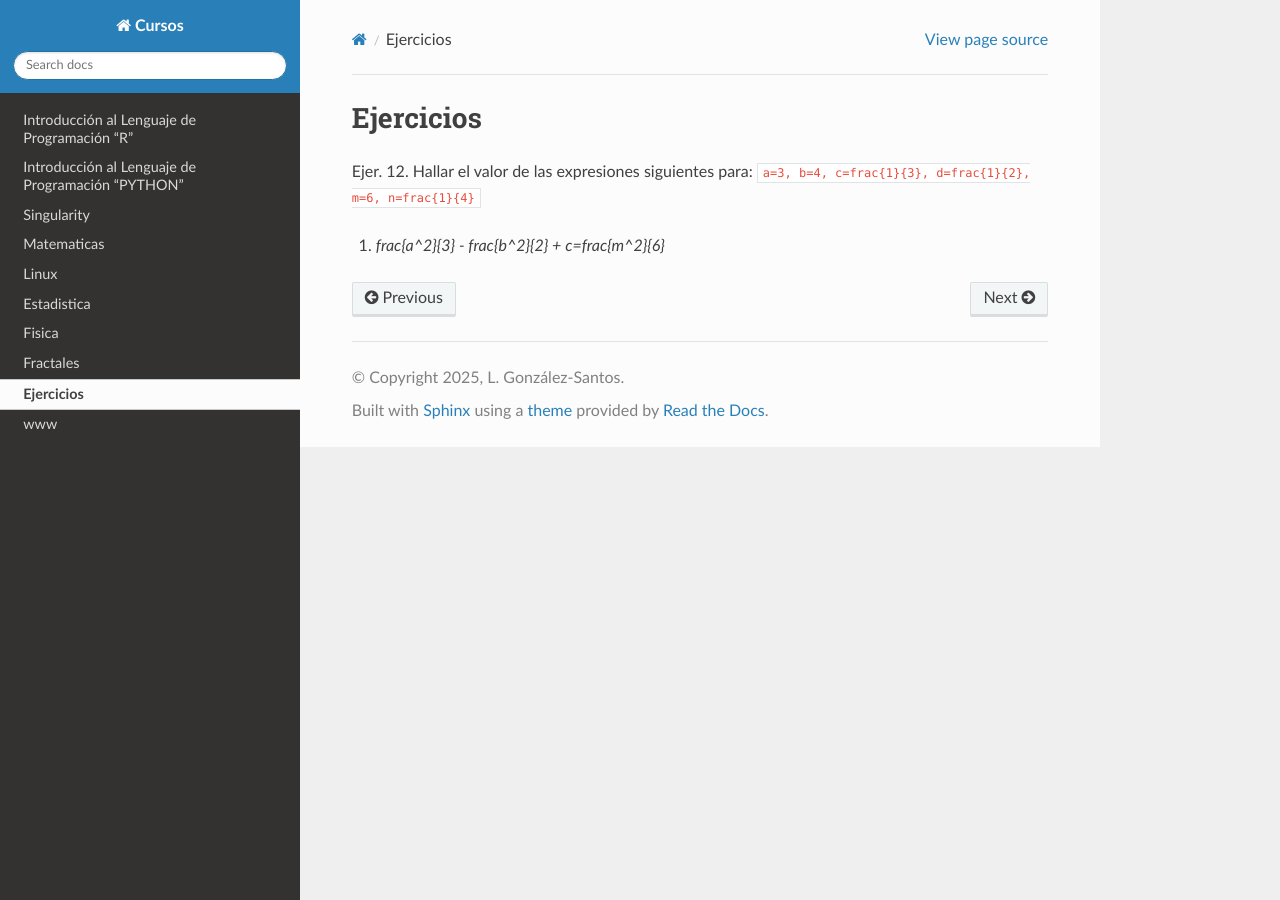
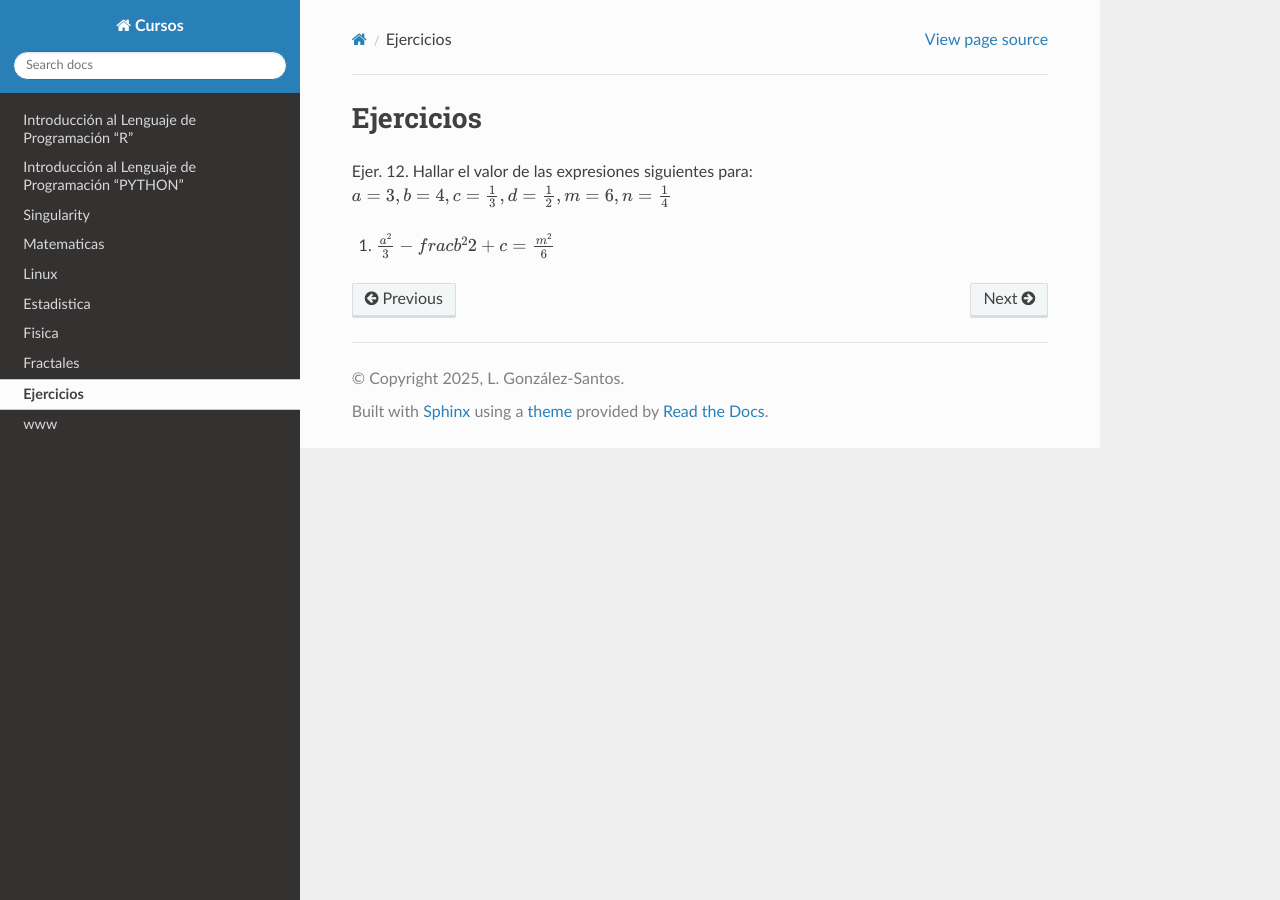
Before and after one commit to matecom57/santosg57-cursos, a Sphinx documentation site: the page built from docs/source/Algebra_Baldor/ejercicios.rst, in a window 1280 px wide. Built offline with Sphinx 7.4.7 and the Read the Docs theme 3.1.0, drawn with Linux system fonts in a browser that asks for light colours; cross-references to code outside the pages are shown as plain code; part of the change alters nothing that is shown.

```diff
--- a/docs/source/Algebra_Baldor/ejercicios.rst
+++ b/docs/source/Algebra_Baldor/ejercicios.rst
@@ -1,6 +1,6 @@
 Ejercicios
 ==========
 
-Ejer. 12. Hallar el valor de las expresiones siguientes para: :mah:`a=3, b=4, c=\frac{1}{3}, d=\frac{1}{2}, m=6, n=\frac{1}{4}`
+Ejer. 12. Hallar el valor de las expresiones siguientes para: :math:`a=3, b=4, c=\frac{1}{3}, d=\frac{1}{2}, m=6, n=\frac{1}{4}`
 
-1. `\frac{a^2}{3} - frac{b^2}{2} + c=\frac{m^2}{6}`
+1. :math:`\frac{a^2}{3} - frac{b^2}{2} + c=\frac{m^2}{6}`
```
